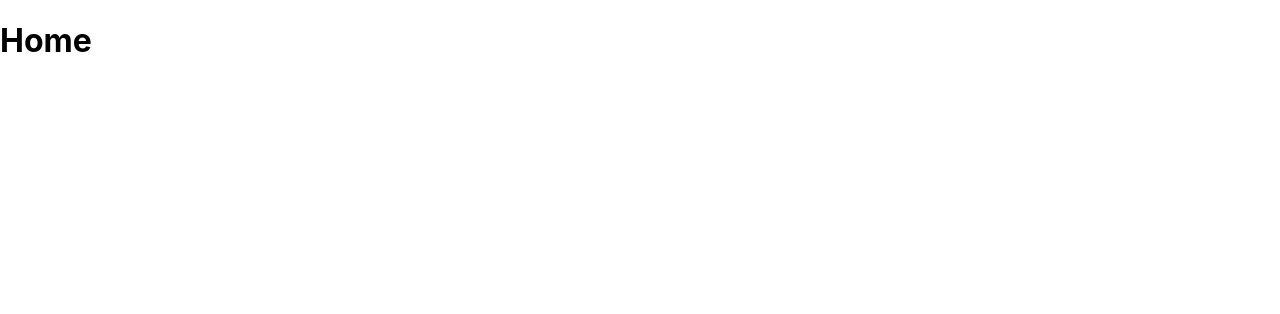
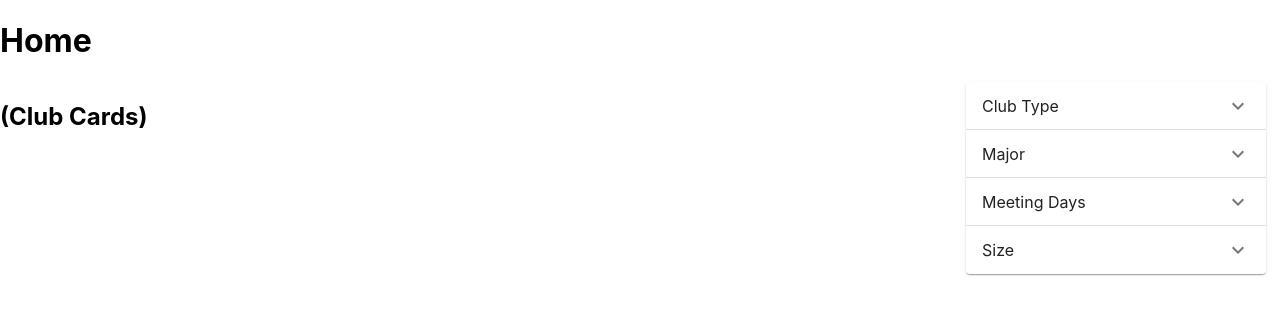
Before and after one commit to ESUC/ucla-club-finder, a React (Create React App) app in the folder client/: page /home in a window 1280 px wide. Shown: the top 314 px of the page. Built offline with nearby package versions, Linux system fonts and the light colour scheme.

Commit message:
Adds Filter Bar on Right Side of Home Page

```diff
--- a/client/package.json
+++ b/client/package.json
@@ -5,6 +5,7 @@
   "dependencies": {
     "@emotion/react": "^11.11.1",
     "@emotion/styled": "^11.11.0",
+    "@mui/icons-material": "^5.15.4",
     "@mui/material": "^5.14.17",
     "@testing-library/jest-dom": "^5.17.0",
     "@testing-library/react": "^13.4.0",
--- a/client/src/pages/home.js
+++ b/client/src/pages/home.js
@@ -1,5 +1,84 @@
+import React, { useState } from 'react';
+import { TextField, Button, Paper, Typography, makeStyles, FormControl, FormControlLabel, Checkbox } from '@mui/material';
+import Accordion from '@mui/material/Accordion';
+import AccordionActions from '@mui/material/AccordionActions';
+import AccordionSummary from '@mui/material/AccordionSummary';
+import AccordionDetails from '@mui/material/AccordionDetails';
+import ExpandMoreIcon from '@mui/icons-material/ExpandMore';
+import styled from 'styled-components'
+import Grid from '@mui/material/Unstable_Grid2'; // Grid version 2
+
+const accordionStyle = {
+    width: '300px', // Adjust the width as needed
+};
+
 export const Home = () => {
     return (
-        <h1>Home</h1>
+        <div>
+            <h1>Home</h1>
+            <Grid container spacing={1}>
+                <Grid xs = {9}>
+                    <h2>(Club Cards)</h2>
+                </Grid>
+                <Grid xs = {3}>
+                    <Accordion style={accordionStyle}>
+                        <AccordionSummary id="panel-header" aria-controls="panel-content" expandIcon={<ExpandMoreIcon />}>
+                            Club Type
+                        </AccordionSummary>
+                        <AccordionDetails>
+                            <FormControl>
+                                <FormControlLabel control={<Checkbox />} label="Project-based" />
+                                <FormControlLabel control={<Checkbox />} label="Greek" />
+                                <FormControlLabel control={<Checkbox />} label="Education & Outreach" />
+                                <FormControlLabel control={<Checkbox />} label="Equity, Diversity, & Inclusion" />
+                            </FormControl>
+                        </AccordionDetails>
+                    </Accordion>
+                    <Accordion style={accordionStyle}>
+                        <AccordionSummary id="panel-header" aria-controls="panel-content" expandIcon={<ExpandMoreIcon />}>
+                            Major
+                        </AccordionSummary>
+                        <AccordionDetails>
+                            <FormControl>
+                                <FormControlLabel control={<Checkbox />} label="Computer Science" />
+                                <FormControlLabel control={<Checkbox />} label="Electrical Engineering" />
+                                <FormControlLabel control={<Checkbox />} label="Mechanical/Aerospace Engineering" />
+                                <FormControlLabel control={<Checkbox />} label="Civil/Environmental Engineering" />
+                                <FormControlLabel control={<Checkbox />} label="Bioengineering" />
+                            </FormControl>
+                        </AccordionDetails>
+                    </Accordion>
+                    <Accordion style={accordionStyle}>
+                        <AccordionSummary id="panel-header" aria-controls="panel-content" expandIcon={<ExpandMoreIcon />}>
+                            Meeting Days
+                        </AccordionSummary>
+                        <AccordionDetails>
+                            <FormControl>
+                                <FormControlLabel control={<Checkbox />} label="Sun" />
+                                <FormControlLabel control={<Checkbox />} label="Mon" />
+                                <FormControlLabel control={<Checkbox />} label="Tues" />
+                                <FormControlLabel control={<Checkbox />} label="Wed" />
+                                <FormControlLabel control={<Checkbox />} label="Thurs" />
+                                <FormControlLabel control={<Checkbox />} label="Fri" />
+                                <FormControlLabel control={<Checkbox />} label="Sat" />
+                            </FormControl>
+                        </AccordionDetails>
+                    </Accordion>
+                    <Accordion style={accordionStyle}>
+                        <AccordionSummary id="panel-header" aria-controls="panel-content" expandIcon={<ExpandMoreIcon />}>
+                            Size
+                        </AccordionSummary>
+                        <AccordionDetails>
+                            <FormControl>
+                                <FormControlLabel control={<Checkbox />} label="< 25 Members" />
+                                <FormControlLabel control={<Checkbox />} label="< 50 Members" />
+                                <FormControlLabel control={<Checkbox />} label="< 75 Members" />
+                                <FormControlLabel control={<Checkbox />} label="100+ Members" />
+                            </FormControl>
+                        </AccordionDetails>
+                    </Accordion>
+                </Grid>
+            </Grid>
+        </div>
     );
 }
```
Also changed, not shown: 1 other file (tests, documents, lock files or other folders).
